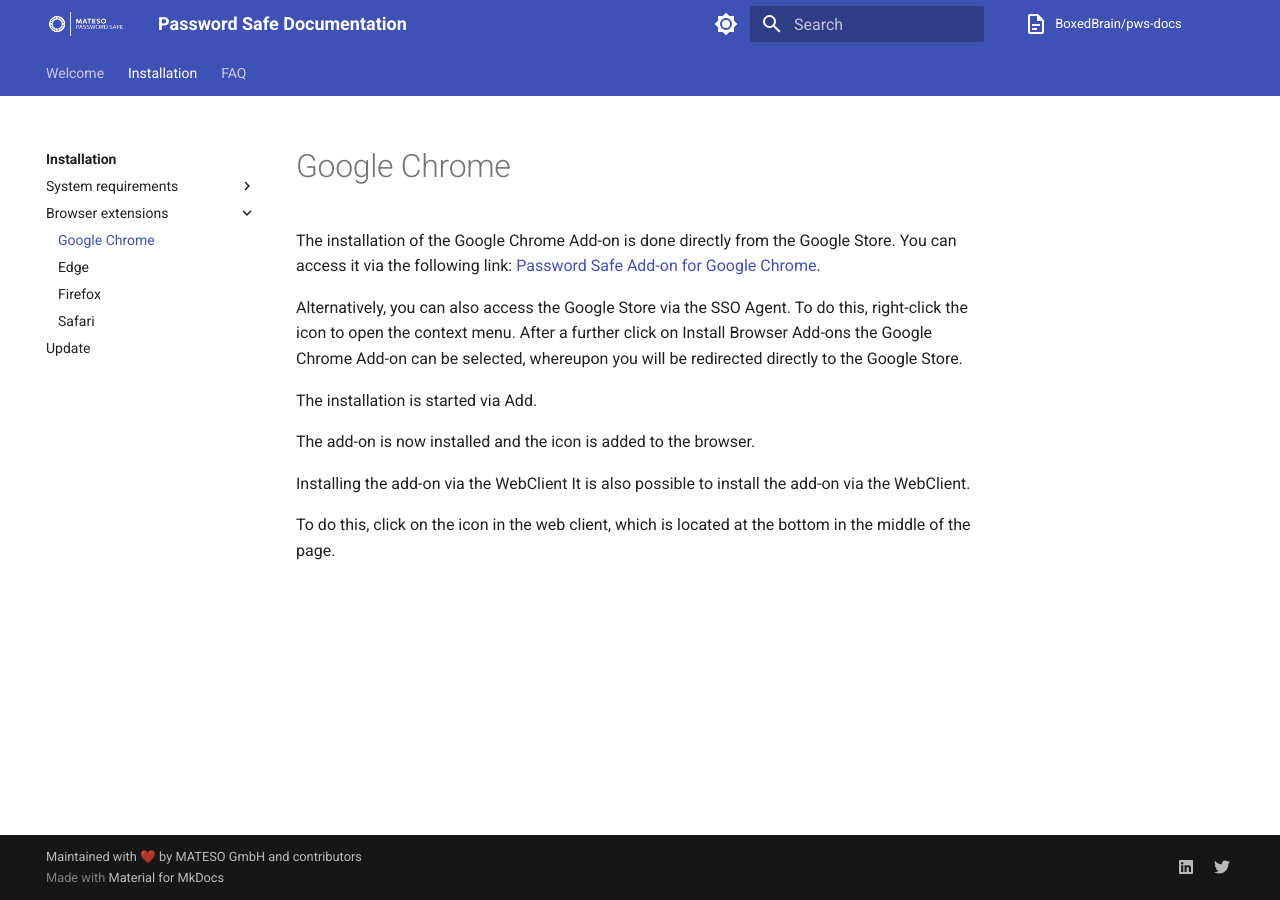
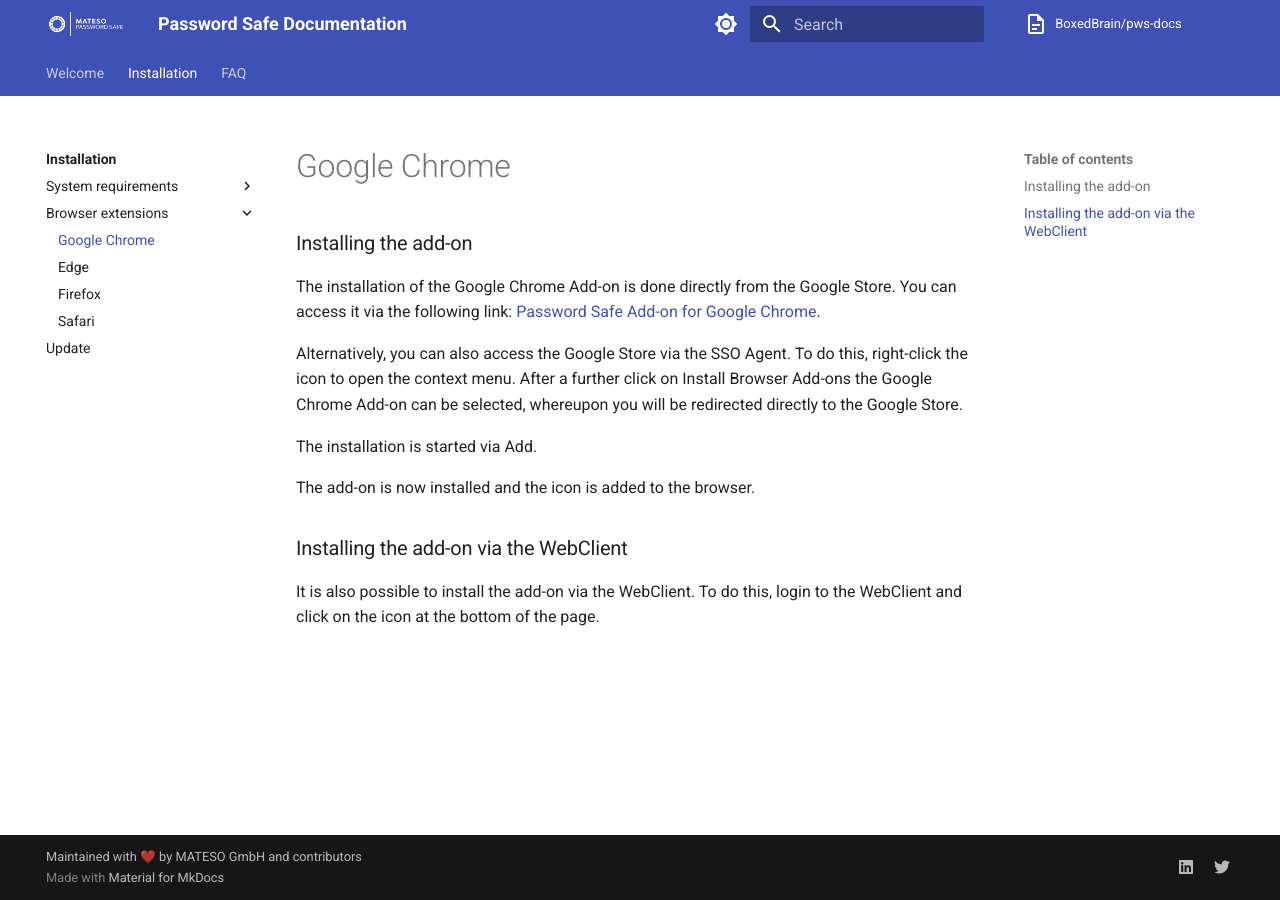
Before and after one commit to BoxedBrain/pws-docs, an MkDocs documentation site: the page built from docs/installation/browser/chrome.md, in a window 1280 px wide. Built offline with MkDocs 1.6.1 and Material for MkDocs 9.7.7, drawn with Linux system fonts in a browser that asks for light colours; comment, search, counter and statistics services are not loaded.

Commit message:
add headings

```diff
--- a/docs/installation/browser/chrome.md
+++ b/docs/installation/browser/chrome.md
@@ -1,4 +1,6 @@
 # Google Chrome
+
+### Installing the add-on
 
 The installation of the Google Chrome Add-on is done directly from the Google Store. You can access it via the following link:
 [Password Safe Add-on for Google Chrome](https://chrome.google.com/webstore/detail/password-safe/bpjfchmapbmjeklgmlkabfepflgfckip){target=_blank}.
@@ -9,7 +11,6 @@
 
 The add-on is now installed and the icon is added to the browser.
 
-Installing the add-on via the WebClient
-It is also possible to install the add-on via the WebClient.
+### Installing the add-on via the WebClient
 
-To do this, click on the icon in the web client, which is located at the bottom in the middle of the page.
+It is also possible to install the add-on via the WebClient. To do this, login to the WebClient and click on the icon at the bottom of the page.
```
Also changed, not shown: docs/installation/browser/edge.md (+2 -0 lines), docs/installation/browser/firefox.md (+2 -0 lines), docs/installation/browser/safari.md (+2 -0 lines).
